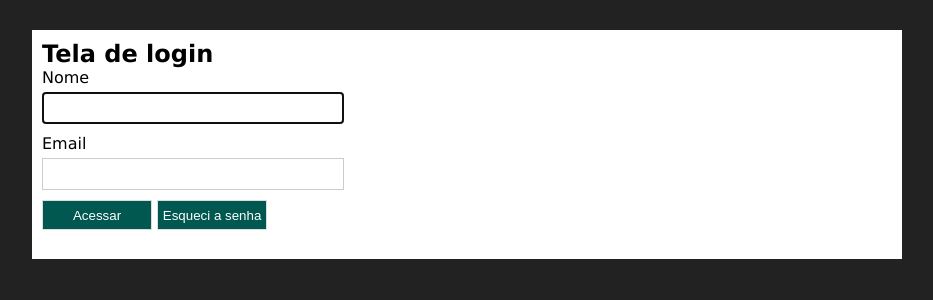
After one commit to andriw-cr/projetos-nw2, a PHP site: page /login.php in a window 1280 px wide. The commit adds this page. Shown: the top 300 px of the page, without its empty margins (18-951 px from the left). Run offline with PHP 8.4, Linux system fonts and the light colour scheme; data that the repository does not hold is empty.

Commit message:
criação da leta de login

```diff
--- a/css/estilo.css
+++ b/css/estilo.css
@@ -57,7 +57,7 @@ ul.menu li {
 }
 
 .btn {
-    width: 100px;
+    width: 110px;
     height: 30px;
     border: 1px solid #ddd;
     background-color: rgb(0, 88, 81);
--- a/index.php
+++ b/index.php
@@ -10,6 +10,7 @@
     <div class="container">
         <nav>
             <ul class="menu">
+                <a href="#"><li>Inicio</li></a>
                 <a href="index.php"><li>Cadastro</li></a>
                 <a href="consultas.php"><li>Consultas</li></a>
             </ul>
--- /dev/null
+++ b/login.php
@@ -0,0 +1,37 @@
+<?php
+
+include_once("conexao.php");
+
+$filtro = isset($_GET['filtro'])?$_GET['filtro']:"";
+
+$sql = "select * from usuarios where profissao like '%$filtro%' order by nome";
+$consulta = mysqli_query($conexao,$sql);
+$registros = mysqli_num_rows($consulta);
+
+?>
+
+<!DOCTYPE html>
+<html lang="pt-br">
+<head>
+    <meta charset="UTF-8">
+    <meta name="viewport" content="width=device-width, initial-scale=1.0">
+    <title>Cadastro</title>
+    <link rel="stylesheet" href="css/estilo.css">
+</head>
+<body>
+    <div class="container">
+        <section>
+            <h1>Tela de login</h1>
+            <form method="POST" action="loginc.php">
+                Nome<br>
+                <input type="text" name="nome" class="campo" maxlength="40" required autofocus><br>
+                Email<br>
+                <input type="email" name="email" class="campo" maxlength="50" required><br>
+                <input type="submit" value="Acessar" class="btn">
+                <input type="reset" value="Esqueci a senha" class="btn">
+                <br><br>
+            </form>
+        </section>
+    </div>
+</body>
+</html>
```
